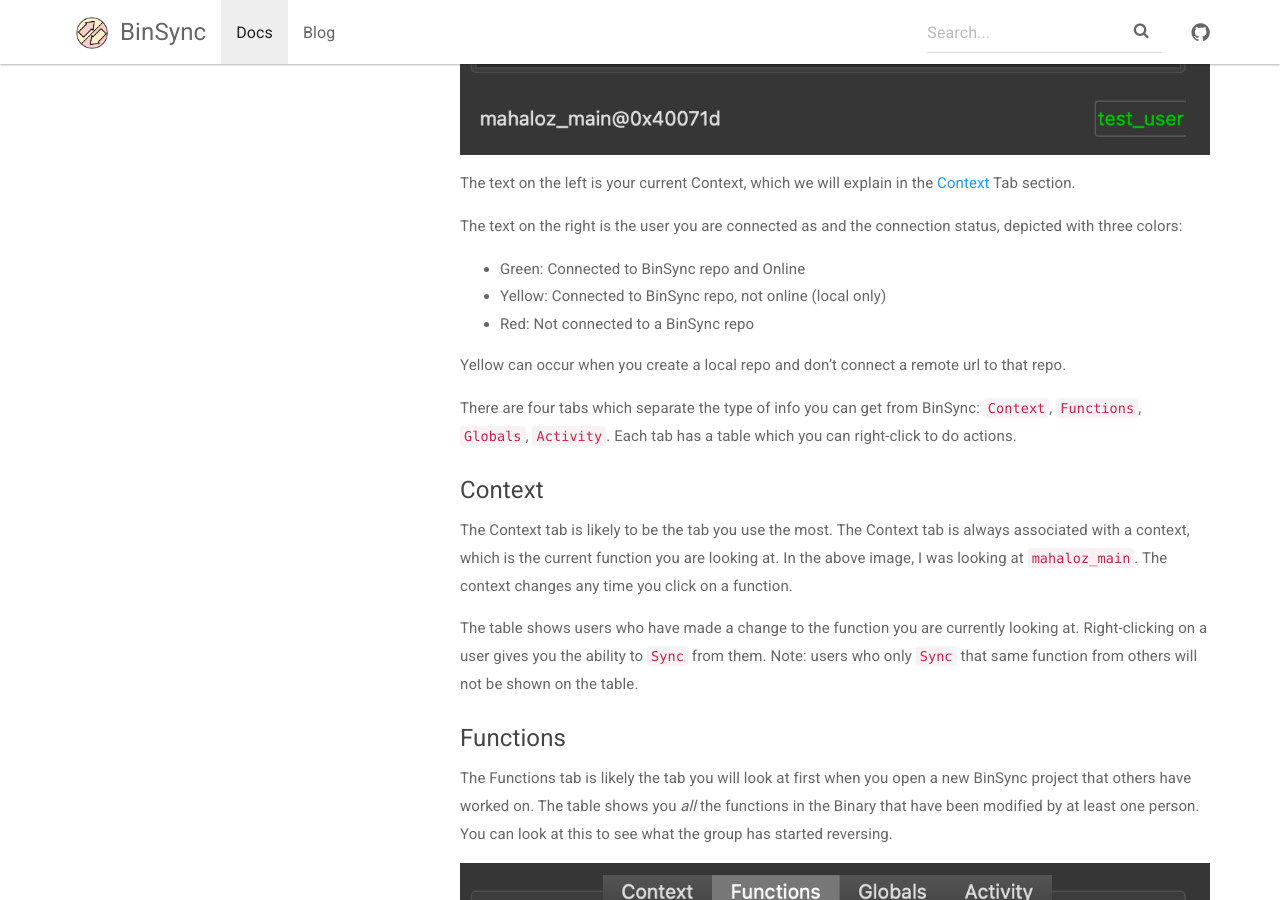
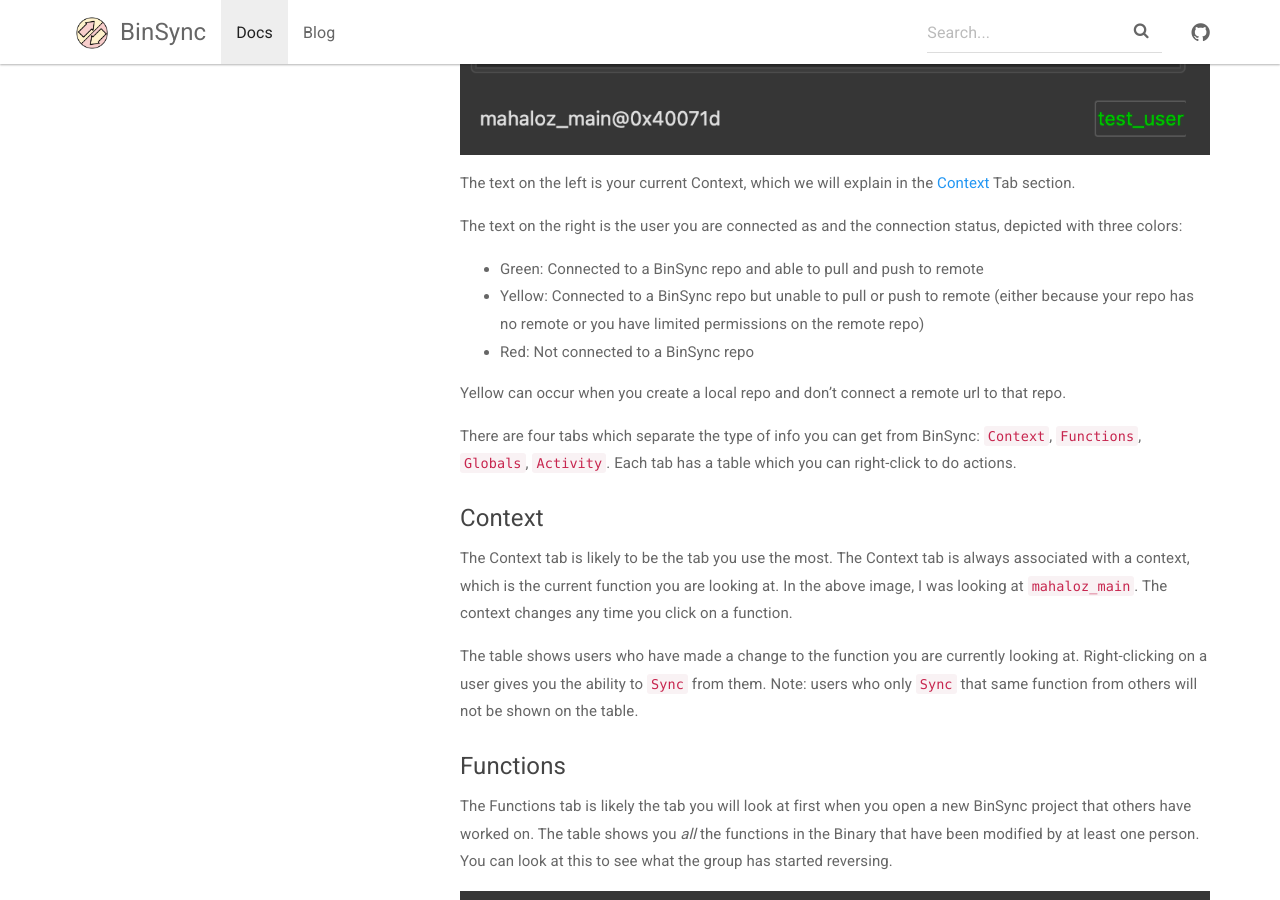
Before and after one commit to binsync/binsync.net, a Jekyll site: the page built from _docs/use_guide/fundamentals.md, in a window 1280 px wide and 900 px high, scrolled down 1407 px. Built offline with Jekyll 4.4.1, drawn with Linux system fonts in a browser that asks for light colours.

```diff
--- a/_docs/use_guide/fundamentals.md
+++ b/_docs/use_guide/fundamentals.md
@@ -39,8 +39,8 @@ On the bottom of the `Info Panel`, there is text on the right and left.
 The text on the left is your current Context, which we will explain in the [Context](#context) Tab section.
 
 The text on the right is the user you are connected as and the connection status, depicted with three colors:
-- Green: Connected to BinSync repo and Online
-- Yellow: Connected to BinSync repo, not online (local only)
+- Green: Connected to a BinSync repo and able to pull and push to remote
+- Yellow: Connected to a BinSync repo but unable to pull or push to remote (either because your repo has no remote or you have limited permissions on the remote repo)
 - Red: Not connected to a BinSync repo
 
 Yellow can occur when you create a local repo and don't connect a remote url to that repo.
```
Also changed, not shown: _docs/getting_started/install-validation.md (+2 -3 lines).
